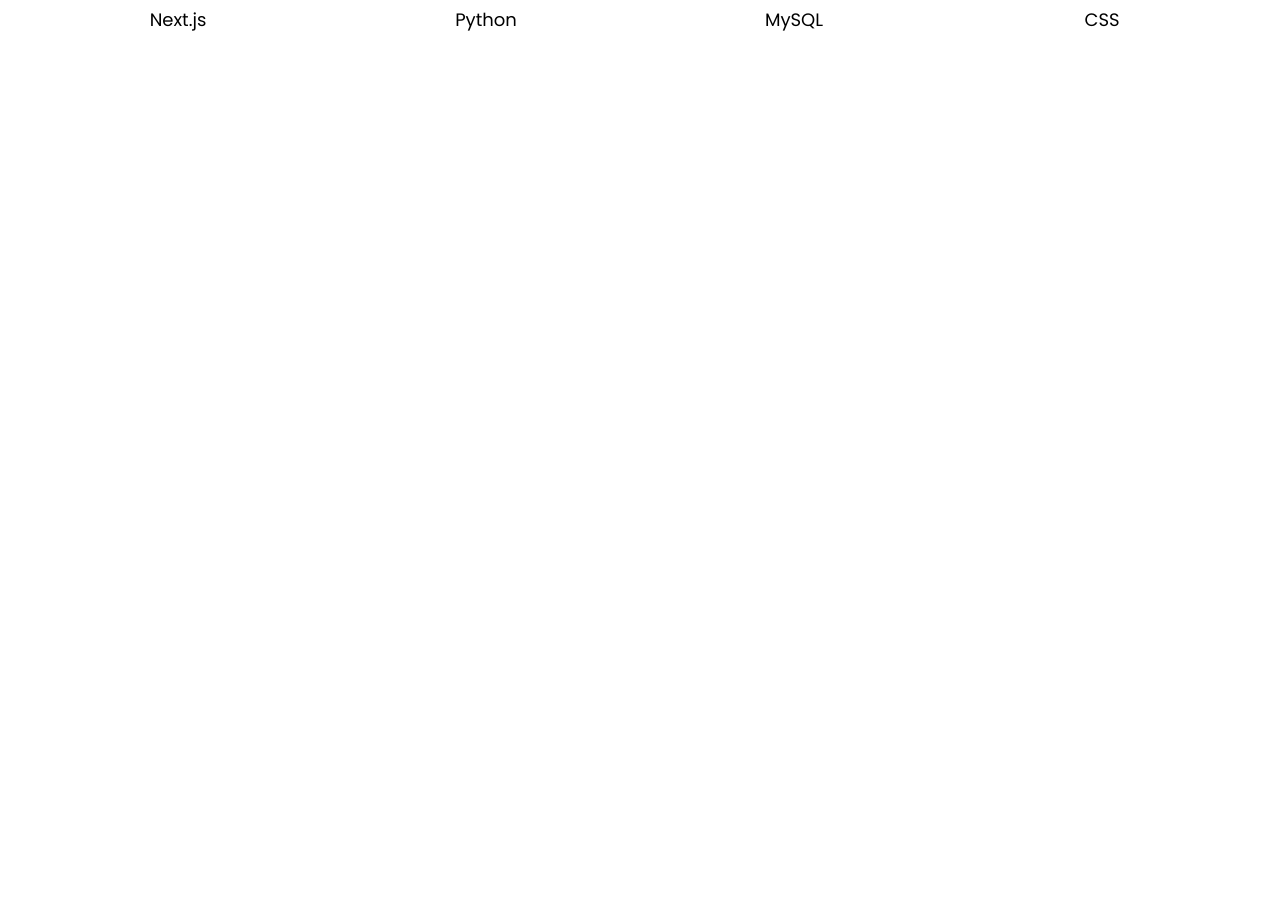
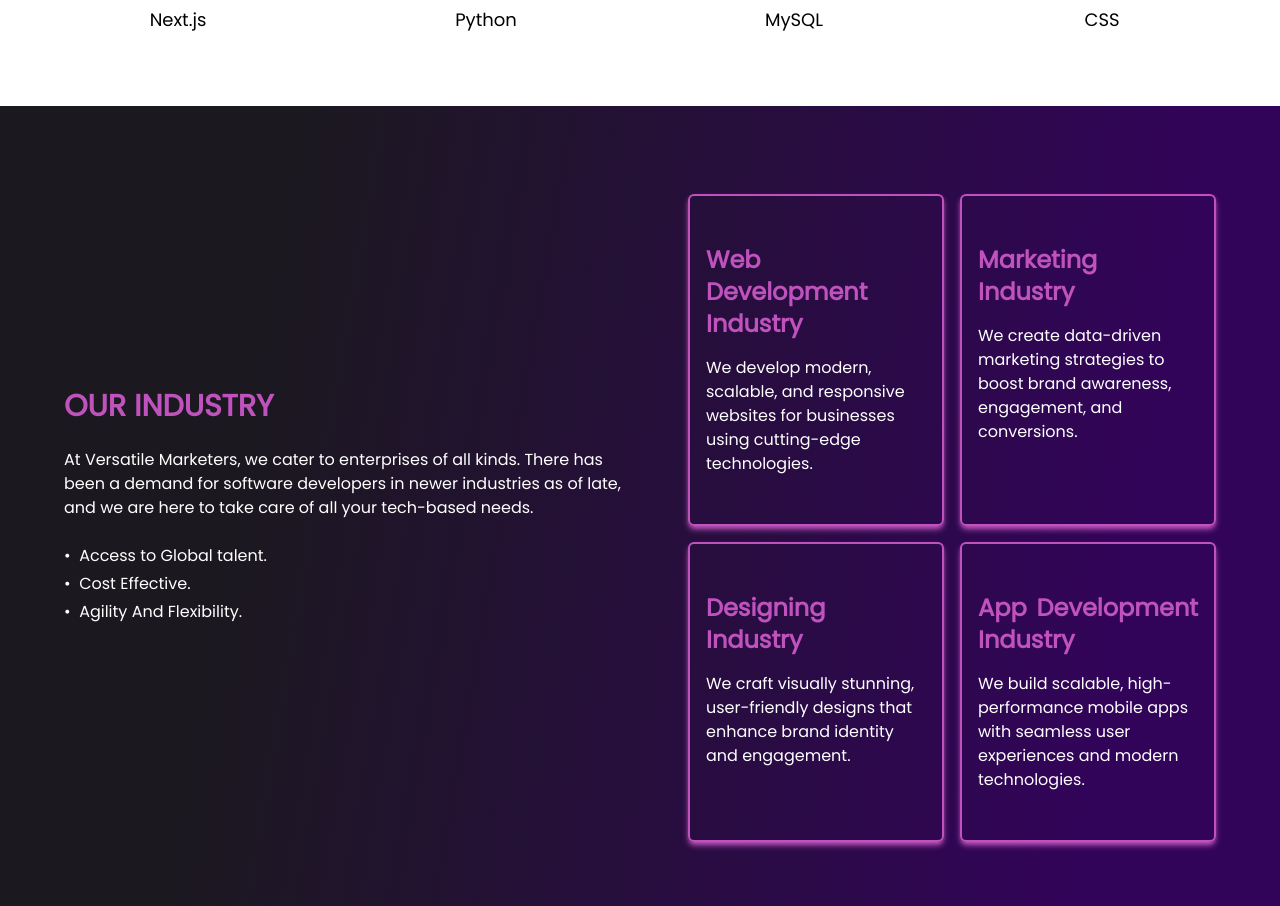
Before and after one commit to haseebx16/versatile, a Next.js app: page / in a window 1280 px wide. Shown: the part 966-1872 px from the top of the page. Before the commit the page ends 1040 px from the top, so only its background shows below. Built offline with nearby package versions, Linux system fonts and the light colour scheme.

Commit message:
Commit: 08

```diff
--- /dev/null
+++ b/app/Components/OurIndustry.jsx
@@ -0,0 +1,65 @@
+"use client";
+
+import React from 'react'
+import { font } from './fonts/font'
+import { useEffect } from 'react';
+import AOS from "aos"
+import "aos/dist/aos.css"
+
+const OurIndustry = () => {
+
+    useEffect(() => {
+        AOS.init({
+          duration: 1000,
+          once: true,
+        });
+      }, []);
+
+  return (
+    <div className={`${font.className} md:p-16 p-8 mt-8 z-10 flex industry-gradient flex-col md:flex-row md:justify-center md:items-center`}>
+        <section className='md:w-[50%] w-full'>
+            <div>
+                <p data-aos="fade-right" className='md:text-3xl text-2xl uppercase text-customPurple font-bold'>Our Industry</p>
+                <p data-aos="fade-up" className='text-md text-white mt-6'>At Versatile Marketers, we cater to enterprises of all kinds. There has been a demand for software developers in newer industries as of late, and we are here to take care of all your tech-based needs.</p>
+                <p data-aos="fade-up" className='text-md text-white mt-6'><span className='text-cards'>&#x2022;</span>&nbsp; Access to Global talent.</p>
+                <p data-aos="fade-up" className='text-md text-white mt-1'><span className='text-cards'>&#x2022;</span>&nbsp; Cost Effective.</p>
+                <p data-aos="fade-up" className='text-md text-white mt-1'><span className='text-cards'>&#x2022;</span>&nbsp; Agility And Flexibility.</p>
+            </div>
+        </section>
+        <section className='md:w-[50%] w-full'>
+            <div>
+                <div className='grid md:grid-cols-2 md:pl-12 mt-6 gap-4 '>
+                    <div data-aos="fade-down"
+                        data-aos-easing="linear"
+                        data-aos-duration="1000"
+                        className='p-4 py-12 rounded-md bg-transparent shadow-md border-2 border-customPurple shadow-customPurple z-20 bg-card1 '>
+                        <h1 className='text-2xl text-customPurple font-bold '>Web Development Industry</h1>
+                        <p className='text-white pt-4'>We develop modern, scalable, and responsive websites for businesses using cutting-edge technologies.</p>
+                    </div>
+                    <div data-aos="fade-down"
+                        data-aos-easing="linear"
+                        data-aos-duration="1000" className='p-4 py-12 rounded-md border-2 border-customPurple shadow-md shadow-customPurple z-20 bg-cards text-black hover:text-white duration-300'>
+                        <h1 className='text-2xl font-bold text-customPurple text-justify'>Marketing Industry</h1>
+                        <p className=' text-white pt-4'>We create data-driven marketing strategies to boost brand awareness, engagement, and conversions.</p>
+                    </div>
+                    <div data-aos="fade-up"
+                        data-aos-easing="linear"
+                        data-aos-duration="1000" className='p-4 py-12 border-2 border-customPurple rounded-md z-20 shadow-md shadow-customPurple text-black bg-cards hover:text-white duration-300'>
+                        <h1 className='text-2xl text-customPurple font-bold text-justify'>Designing Industry</h1>
+                        <p className='  text-white pt-4'>We craft visually stunning, user-friendly designs that enhance brand identity and engagement.</p>
+                    </div>
+                    <div data-aos="fade-up"
+                        data-aos-easing="linear"
+                        data-aos-duration="1000" className='p-4 py-12 border-2 border-customPurple rounded-md shadow-md shadow-customPurple z-20 text-black bg-cards hover:text-white duration-300'>
+                        <h1 className='text-2xl text-customPurple font-bold text-justify'>App Development Industry</h1>
+                        <p className=' text-white pt-4'>We build scalable, high-performance mobile apps with seamless user experiences and modern technologies.</p>
+                    </div>
+                </div>
+
+            </div>
+        </section>
+    </div>
+  )
+}
+
+export default OurIndustry
--- a/app/globals.css
+++ b/app/globals.css
@@ -125,3 +125,7 @@
 .animate-cube {
   animation: cubeMove 4s ease-in-out infinite;
 }
+
+.industry-gradient {
+  background-image: linear-gradient( 99.9deg, rgba(27,24,31,1) 21.2%, rgba(50,4,89,1) 84.8% );
+}
--- a/app/page.js
+++ b/app/page.js
@@ -2,6 +2,7 @@
 import Header from "./Components/Navbar";
 import Hero from "./Components/Hero";
 import Languages from "./Components/Languages";
+import OurIndustry from "./Components/OurIndustry";
 
 export default function Home() {
   return (
@@ -9,6 +10,7 @@
       <Header/>
       <Hero/>
       <Languages/>
+      <OurIndustry/>
     </div>
   );
 }
--- a/tailwind.config.mjs
+++ b/tailwind.config.mjs
@@ -10,7 +10,8 @@
       colors: {
         background: "var(--background)",
         foreground: "var(--foreground)",
-        customPurple: "#bf52bd"
+        customPurple: "#bf52bd",
+        galaxy: "#63326a",
       },
     },
   },
```
